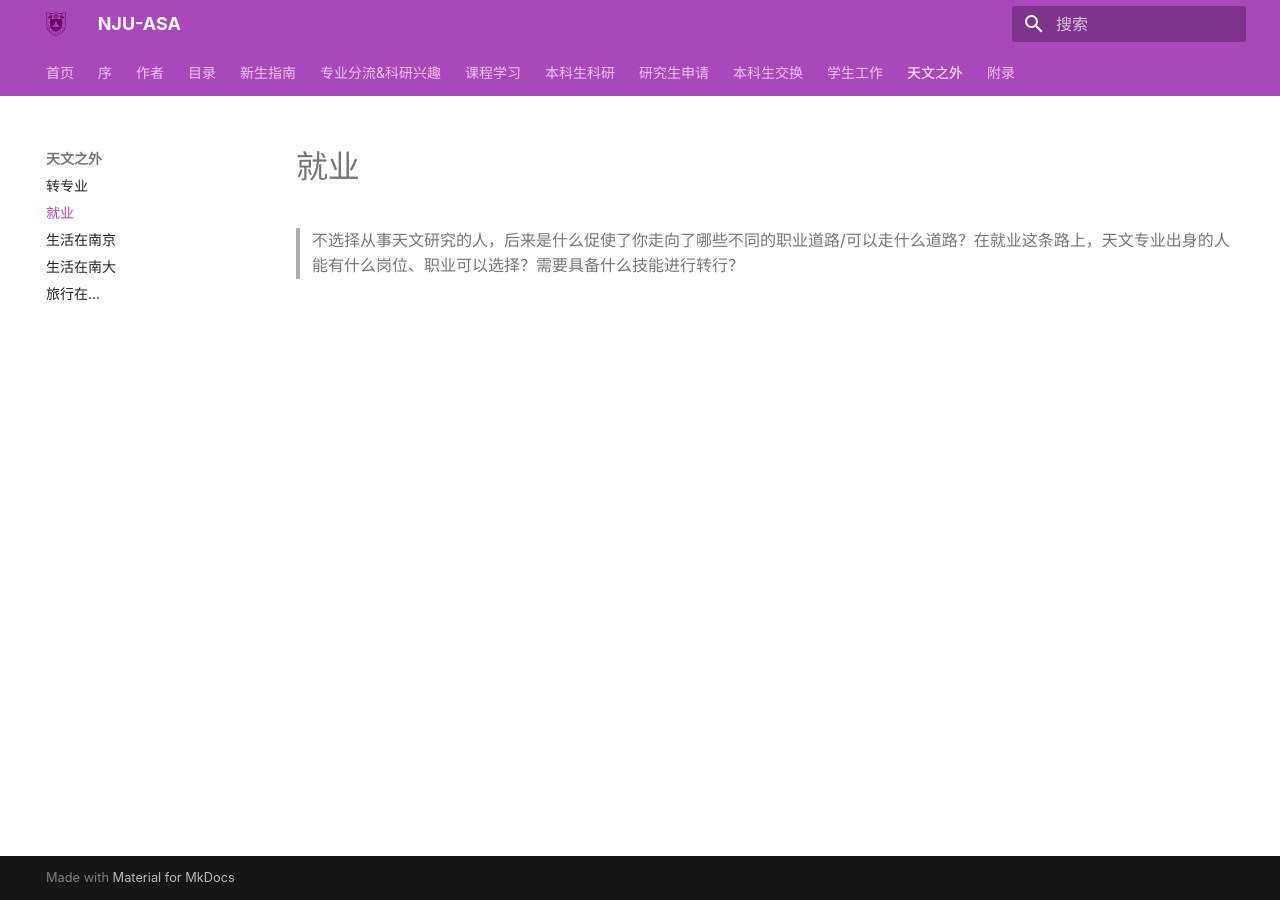
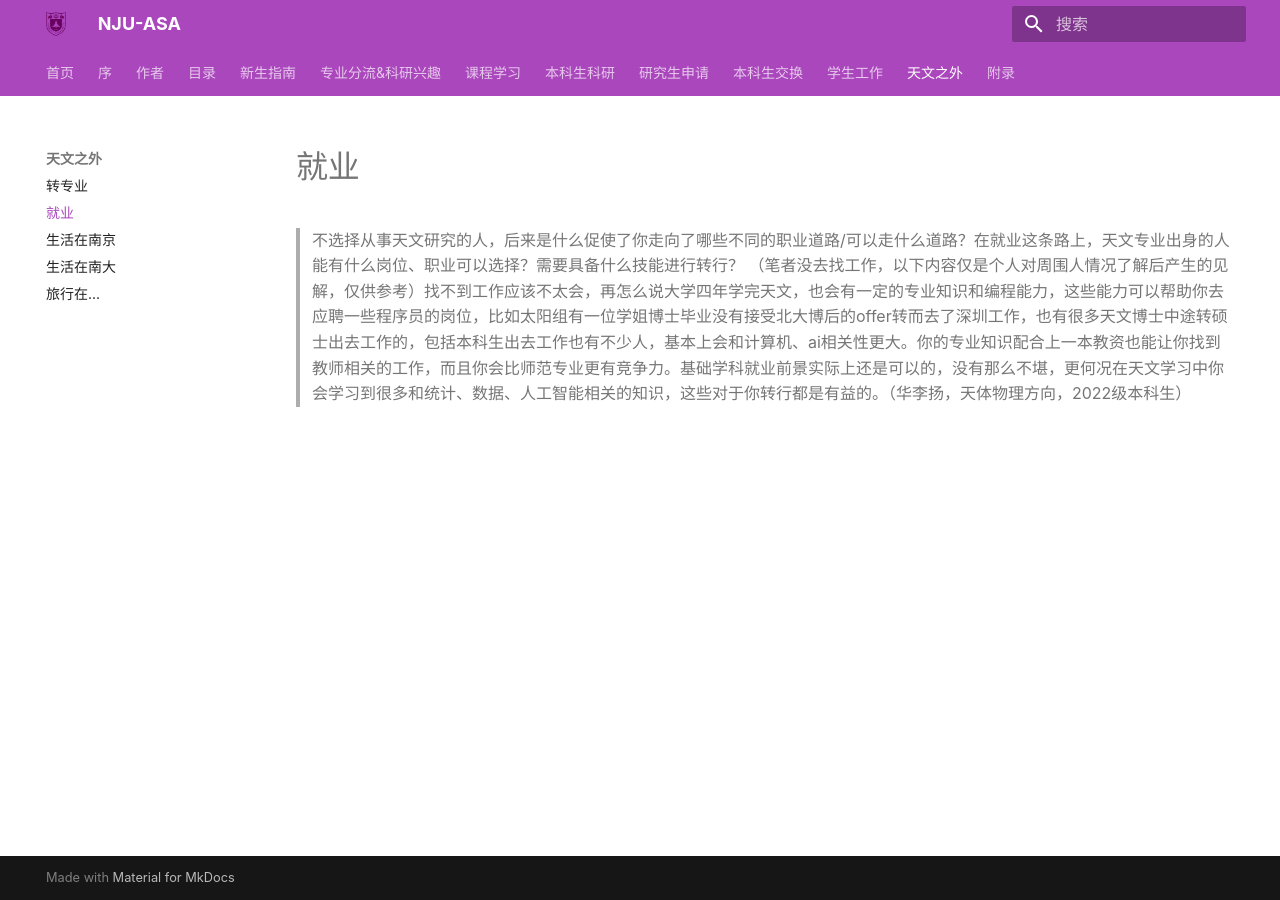
Before and after one commit to nju-astronomy/NJU-ASA, an MkDocs documentation site: the page built from docs/beyond_astro/careers.md, in a window 1280 px wide. Built offline with MkDocs 1.6.1 and Material for MkDocs 9.7.7, drawn with Linux system fonts in a browser that asks for light colours; some web fonts are replaced.

Commit message:
Update careers.md

```diff
--- a/docs/beyond_astro/careers.md
+++ b/docs/beyond_astro/careers.md
@@ -1 +1,2 @@
 > 不选择从事天文研究的人，后来是什么促使了你走向了哪些不同的职业道路/可以走什么道路？在就业这条路上，天文专业出身的人能有什么岗位、职业可以选择？需要具备什么技能进行转行？
+（笔者没去找工作，以下内容仅是个人对周围人情况了解后产生的见解，仅供参考）找不到工作应该不太会，再怎么说大学四年学完天文，也会有一定的专业知识和编程能力，这些能力可以帮助你去应聘一些程序员的岗位，比如太阳组有一位学姐博士毕业没有接受北大博后的offer转而去了深圳工作，也有很多天文博士中途转硕士出去工作的，包括本科生出去工作也有不少人，基本上会和计算机、ai相关性更大。你的专业知识配合上一本教资也能让你找到教师相关的工作，而且你会比师范专业更有竞争力。基础学科就业前景实际上还是可以的，没有那么不堪，更何况在天文学习中你会学习到很多和统计、数据、人工智能相关的知识，这些对于你转行都是有益的。（华李扬，天体物理方向，2022级本科生）
```
